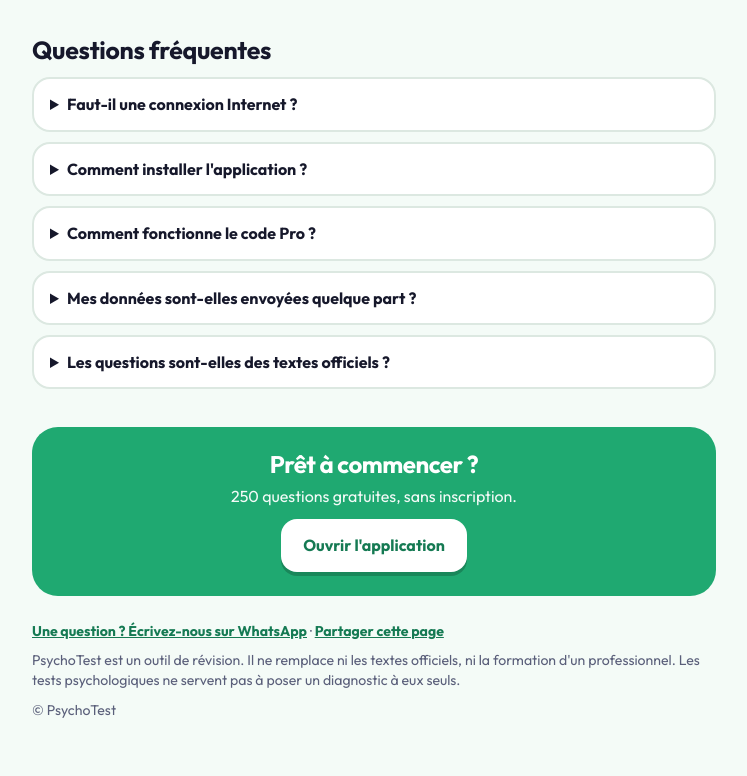
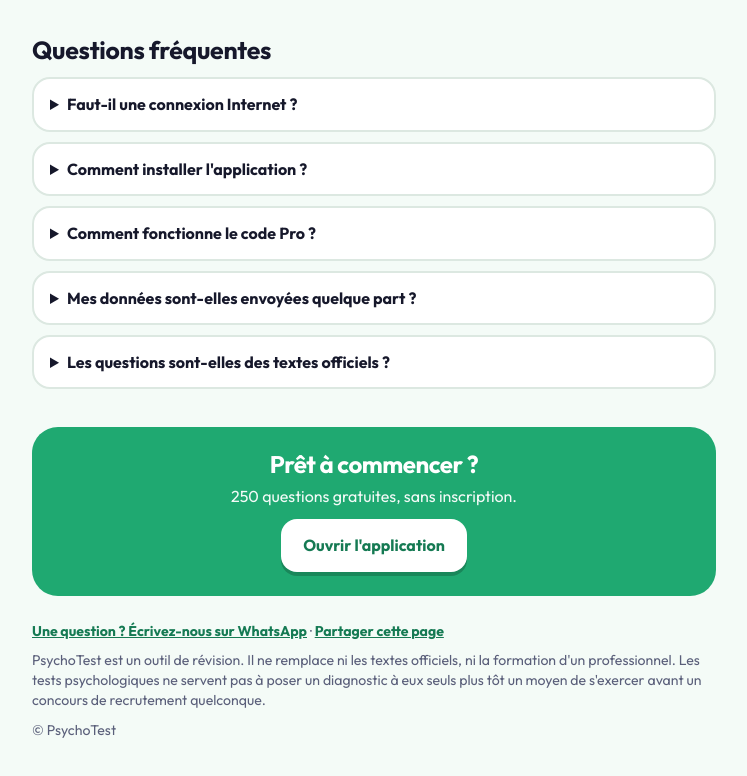
Before and after one commit to GALAXIE-andromede/PsychoTest, a plain HTML site: page apercu-landing.html in a window 1280 px wide. Shown: the part 2599-3375 px from the top of the page, without its empty margins (266-1013 px from the left). Drawn offline with Linux system fonts and the light colour scheme.

Commit message:
Update apercu-landing.html

```diff
--- a/apercu-landing.html
+++ b/apercu-landing.html
@@ -314,7 +314,7 @@
 
 <footer><div class="w">
   <p><a href="https://wa.me/243850800833" style="color:var(--gd);font-weight:700">Une question ? Écrivez-nous sur WhatsApp</a> · <a href="#" id="share" style="color:var(--gd);font-weight:700">Partager cette page</a></p>
-  <p>PsychoTest est un outil de révision. Il ne remplace ni les textes officiels, ni la formation d'un professionnel. Les tests psychologiques ne servent pas à poser un diagnostic à eux seuls.</p>
+  <p>PsychoTest est un outil de révision. Il ne remplace ni les textes officiels, ni la formation d'un professionnel. Les tests psychologiques ne servent pas à poser un diagnostic à eux seuls plus tôt un moyen de s'exercer avant un concours de recrutement quelconque.</p>
   <p>© PsychoTest</p>
 </div></footer>
 
```
